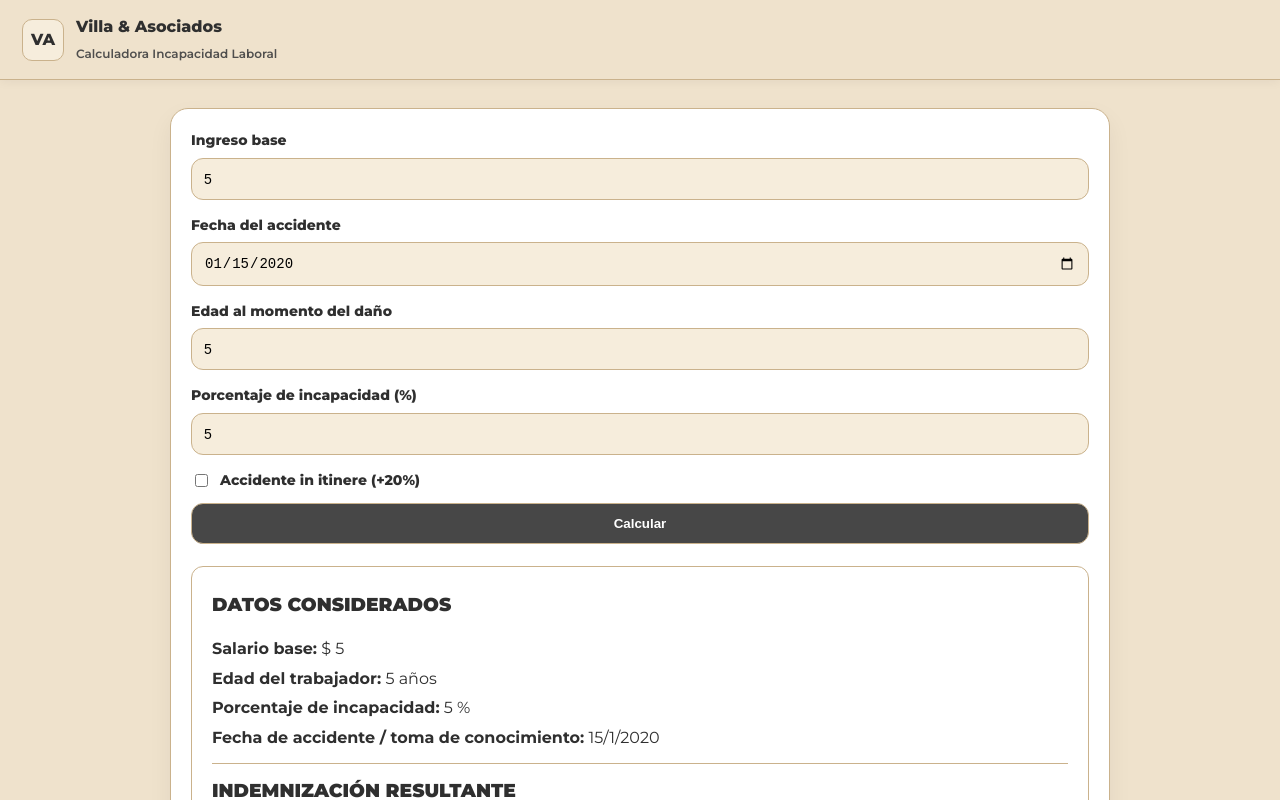
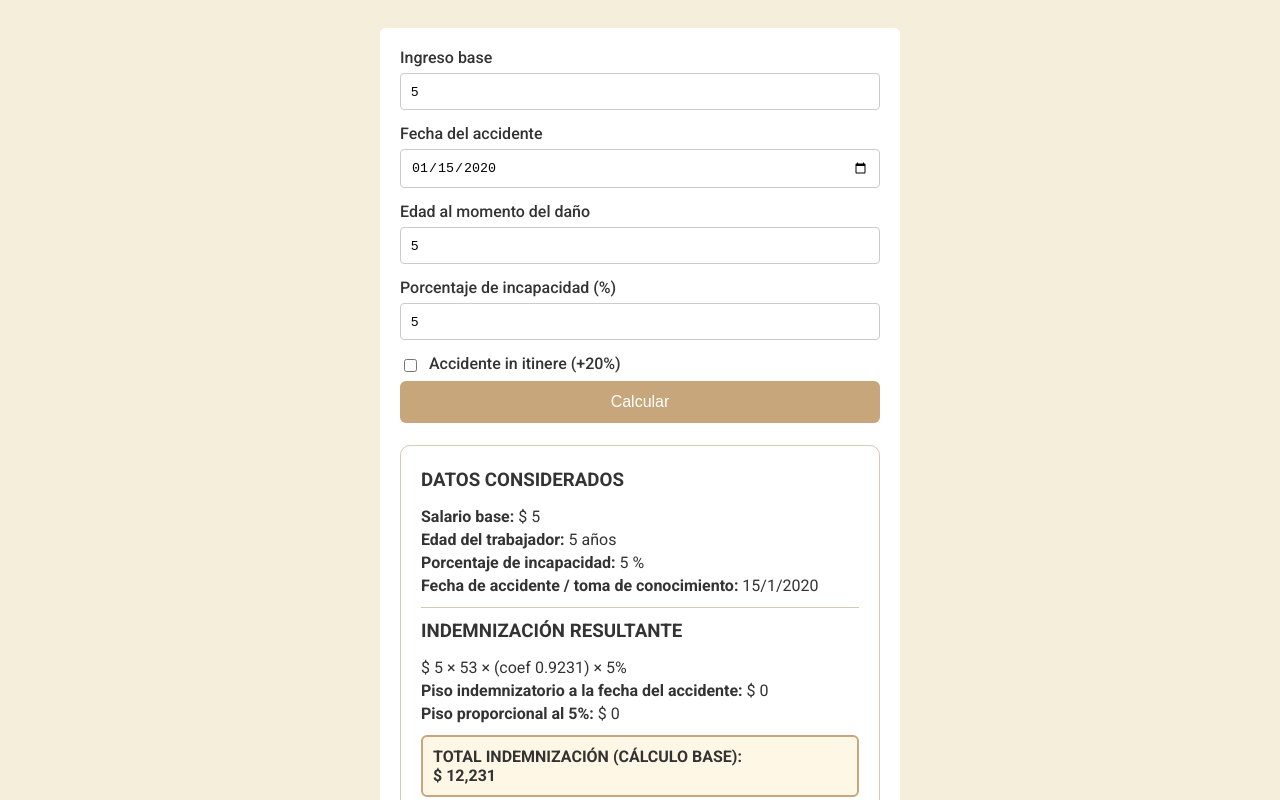
Before and after one commit to estudio-villa/formularios, a plain HTML site: page indemnizacion_accidentes.html in a window 1280 px wide. Both pictures are taken after typing "5", "2020-01-15", "5", "5" into the empty fields and a click on the button "Calcular". Shown: the top 800 px of the page. Drawn offline with Linux system fonts and the light colour scheme.

Commit message:
use original format

```diff
--- a/indemnizacion_accidentes.html
+++ b/indemnizacion_accidentes.html
@@ -1,166 +1,86 @@
 <!DOCTYPE html>
-<html lang="es-AR">
+<html lang="es">
 <head>
-  <meta charset="utf-8" />
-  <meta name="viewport" content="width=device-width, initial-scale=1" />
-  <title>Calculadora Incapacidad Laboral — Villa & Asociados</title>
-  <link href="https://fonts.googleapis.com/css2?family=Montserrat:wght@400;600;700;800;900&display=swap" rel="stylesheet" />
+  <meta charset="UTF-8" />
+  <title></title>
+  <link href="https://fonts.googleapis.com/css?family=Roboto:400,500,700&display=swap" rel="stylesheet" />
   <style>
-    /* ===== Línea gráfica Villa & Asociados ===== */
     :root{
-      --sand:#efe2cc;
-      --sand-2:#f6eddc;
-      --charcoal:#474747;
-      --graphite:#2f2f2f;
-      --accent:#b89a72;
-      --ring:#cab28c;
-      --white:#fff;
-      --transition:all .3s ease;
-      --radius:18px;
+      --accent:#C6A67A; /* dorado/arena del logo (botones / resaltes) */
+      --ink:#333333;   /* gris oscuro del texto */
+      --muted:#666666; /* gris suave */
+      --bg:#F4EEDB;    /* fondo cálido (como el screenshot del estudio) */
+      --panel:#FFFFFF; /* tarjetas y formularios en blanco */
+      --border:#D6CBB4; /* borde en tono arena claro */
     }
+    *{box-sizing:border-box}
+    body{font-family:'Roboto',sans-serif;background:var(--bg);margin:0;padding:0;color:var(--ink)}
 
-    *{box-sizing:border-box}
-    html,body{height:100%}
-    body{
-      margin:0;
-      background:var(--sand);
-      font-family:"Montserrat",system-ui,-apple-system,Segoe UI,Roboto,Arial,sans-serif;
-      color:var(--graphite);
-      line-height:1.6;
-    }
+    /* ===== Contenedor app ===== */
+    .wrap{max-width:820px;margin:28px auto;padding:0 16px}
+    .card{background:var(--panel);padding:20px;border-radius:6px;max-width:520px;margin:0 auto}
+    label{display:block;font-weight:500;margin-bottom:6px}
+    input[type="number"],input[type="date"]{width:100%;padding:10px;margin-bottom:14px;border:1px solid #ccc;border-radius:4px}
+    input[type="checkbox"]{margin-right:8px;vertical-align:middle}
+    button{background:var(--accent);color:#fff;padding:12px 16px;border:none;border-radius:6px;font-size:16px;cursor:pointer;width:100%}
+    button:hover{filter:brightness(.95)}
 
-    /* Topbar */
-    .topbar{
-      position:sticky;top:0;z-index:10;
-      background:var(--sand);
-      border-bottom:1px solid var(--ring);
-      padding:14px 22px;
-      display:flex;align-items:center;gap:12px;
-      box-shadow:0 2px 10px rgba(0,0,0,.05)
-    }
-    .brand{display:flex;align-items:center;gap:12px;font-weight:800;color:var(--graphite);text-decoration:none}
-    .logo{
-      width:42px;height:42px;border-radius:10px;display:grid;place-items:center;
-      background:var(--sand-2);border:1px solid var(--ring);font-weight:800;color:var(--graphite);
-      transition:var(--transition)
-    }
-    .brand:hover .logo{transform:rotate(5deg);background:var(--accent);color:#fff}
-    .brand small{font-size:.75rem;font-weight:600;color:var(--charcoal);opacity:.95}
+    .resultado{background:#fff;padding:18px;margin-top:22px;border-radius:8px;border:1px solid var(--border)}
+    .resultado h3{margin:.2rem 0 1rem 0}
+    .res-dato{margin:.25rem 0;color:var(--ink)}
+    .res-resaltado{background:#fff7e6;border:2px solid var(--accent);padding:10px;border-radius:6px;margin-top:12px;font-weight:700}
 
-    /* Contenedor */
-    .wrap{max-width:980px;margin:28px auto;padding:0 20px}
-
-    /* Card principal */
-    .card{
-      background:var(--white);
-      border:1px solid var(--ring);
-      border-radius:var(--radius);
-      box-shadow:0 10px 24px rgba(0,0,0,.06);
-      padding:20px
-    }
-
-    /* Formularios */
-    label{display:block;font-weight:800;margin-bottom:6px;color:var(--graphite);font-size:14px}
-    input[type="number"], input[type="date"]{
-      width:100%;
-      padding:12px;
-      border:1.5px solid var(--ring);
-      border-radius:12px;
-      background:var(--sand-2);
-      outline:none;font-size:14px;
-      transition:box-shadow .15s ease,border-color .15s ease,background .15s ease;
-      margin-bottom:14px;
-    }
-    input[type="number"]:focus, input[type="date"]:focus{
-      border-color:var(--accent);
-      box-shadow:0 0 0 4px rgba(0,0,0,.06);
-      background:#fff;
-    }
-    input[type="checkbox"]{margin-right:8px;vertical-align:middle}
-
-    button{
-      appearance:none;border:1.5px solid var(--ring);
-      background:var(--charcoal);color:#fff;
-      padding:12px 16px;border-radius:12px;
-      font-weight:800;cursor:pointer;
-      transition:transform .05s,background .15s,color .15s,border .15s;
-      width:100%;
-      margin-top:6px
-    }
-    button:hover{background:var(--accent)}
-    button:active{transform:translateY(1px)}
-
-    /* Resultado */
-    .resultado{
-      background:#fff;
-      padding:18px;
-      margin-top:22px;
-      border-radius:12px;
-      border:1px solid var(--ring)
-    }
-    .resultado h3{margin:.2rem 0 1rem 0;font-weight:900}
-    .res-dato{margin:.25rem 0;color:var(--graphite)}
-    .res-resaltado{
-      background:#fff7e6;border:2px solid var(--accent);
-      padding:10px;border-radius:10px;margin-top:12px;font-weight:800
-    }
-
-    /* Área imprimible */
-    #print-surface{background:#fff;border:1px solid var(--ring);border-radius:12px;padding:20px}
-
-    /* Encabezado de marca para impresión */
+    /* ===== Encabezado / pie exclusivos para imprimir ===== */
     .print-chrome{display:none}
     .brand-header{display:flex;align-items:center;gap:14px}
     .brand-mark{display:flex;align-items:center;gap:10px}
-    .brand-logo{
-      width:50px;height:50px;border-radius:10px;background:var(--accent);
-      color:#333;display:flex;align-items:center;justify-content:center;
-      font-size:20px;font-weight:800;border:1px solid var(--ring)
-    }
+    .brand-logo{width:44px;height:44px;border-radius:8px;background:linear-gradient(135deg,var(--accent),#ff9440);box-shadow:0 4px 10px rgba(0,0,0,.08)}
     .brand-title{font-weight:800;letter-spacing:.5px}
-    .brand-sub{color:#666;font-size:13px;margin-top:2px}
+    .brand-sub{color:var(--muted);font-size:13px;margin-top:2px}
+    .print-footer{font-size:12px;color:var(--muted);margin-top:14px}
 
-    /* Print */
-    @page{size:A4;margin:16mm}
+    /* Zona imprimible ensamblada */
+    #print-surface{background:#fff;border:1px solid var(--border);border-radius:10px;padding:20px;}
+
+    #printBtn{margin-top:14px}
+
+    /* ===== Estilos de impresión ===== */
     @media print{
       body{background:#fff}
+      /* Ocultamos solo el FORMULARIO, no el resultado */
       #ippForm, #printBtn {display:none !important}
+      /* NO ocultar .card completa, así se imprime el cálculo */
       .wrap{max-width:100%;margin:0;padding:0}
       .print-chrome{display:block}
       #print-surface{border:none;border-radius:0;padding:24mm 18mm}
+      .brand-logo{width:50px;height:50px}
       .brand-title{font-size:20px}
       .res-resaltado{border-width:2px}
+      @page{size:A4;margin:16mm}
     }
+
   </style>
 </head>
 <body>
-  <!-- Topbar -->
-  <header class="topbar">
-    <a class="brand" href="https://estudio-villa.com" aria-label="Ir a Estudio Villa">
-      <div class="logo">VA</div>
-      <div>Villa &amp; Asociados<br><small>Calculadora Incapacidad Laboral</small></div>
-    </a>
-  </header>
-
-  <!-- Chrome de marca solo para imprimir -->
-  <header class="print-chrome" id="print-header">
-    <div class="brand-header" style="padding:14px 20px;">
-      <div class="brand-logo">VA</div>
-      <div class="brand-mark">
-        <div>
-          <div class="brand-title" style="color:#333;">Calculadora Incapacidad Laboral</div>
-          <div class="brand-sub">Derecho laboral · Accidentes de trabajo · Enfermedades profesionales</div>
-          <div class="brand-sub">Avenida Roque Sáenz Peña 720, Piso 4° E · CABA · +54 9 11 6257-7792 · estudio-villa.com</div>
+  <div class="wrap">
+    <!-- Chrome de marca que solo aparece al imprimir / exportar PDF -->
+    <header class="print-chrome" id="print-header">
+      <div class="brand-header" style="padding:14px 0;">
+        <div class="brand-logo" style="width:50px;height:50px;border-radius:10px;background:#C6A67A;color:#333;display:flex;align-items:center;justify-content:center;font-size:20px;font-weight:800;">VA</div>
+        <div class="brand-mark">
+          <div>
+            <div class="brand-title" style="font-size:22px;font-weight:800;color:#333;">Calculadora Incapacidad Laboral</div>
+            <div class="brand-sub" style="color:#666;font-size:14px;">Derecho laboral · Accidentes de trabajo · Enfermedades profesionales</div>
+            <div class="brand-sub" style="color:#666;font-size:13px;">Avenida Roque Sáenz Peña 720, Piso 4° E · CABA · +54 9 11 6257‑7792 · estudio-villa.com</div>
+          </div>
         </div>
       </div>
-    </div>
-    <hr style="margin:10px 0;border:none;border-top:2px solid var(--accent)">
-  </header>
+      <hr style="margin:10px 0;border:none;border-top:2px solid #C6A67A">
+    </header>
+    </header>
 
-  <!-- Contenido -->
-  <main class="wrap">
+    <!-- Formulario interactivo -->
     <div class="card">
-      <!-- ====== FORMULARIO (IDs y textos intactos) ====== -->
       <form id="ippForm">
         <label for="baseIncome">Ingreso base</label>
         <input type="number" id="baseIncome" step="0.01" required />
@@ -177,14 +97,11 @@
         <label><input type="checkbox" id="itinere" /> Accidente in itinere (+20%)</label>
         <button type="submit">Calcular</button>
       </form>
-
-      <!-- Resultado -->
       <div id="result"></div>
     </div>
-  </main>
+  </div>
 
   <script>
-    /* ===== LÓGICA INTACTA (del archivo original) ===== */
     const pisos=[
       {desde:'2025-09-01',monto:87629423},
       {desde:'2025-03-01',monto:71799818},
@@ -199,6 +116,9 @@
       {desde:'2020-09-01',monto:3483482},
       {desde:'2020-03-01',monto:2958970}
     ];
+
+    const $wrap=document.querySelector('.wrap');
+    const $result=document.getElementById('result');
 
     document.getElementById('ippForm').addEventListener('submit',function(e){
       e.preventDefault();
@@ -221,26 +141,29 @@
       const fAcc=fecha.toLocaleDateString('es-AR');
       const hoy=new Date().toLocaleDateString('es-AR');
 
-      // Render conservando textos del original
-      document.getElementById('result').innerHTML=`
+      // Contenido normal (pantalla)
+      $result.innerHTML=`
         <div class="resultado" id="print-surface">
           <h3>DATOS CONSIDERADOS</h3>
           <div class="res-dato"><strong>Salario base:</strong> $ ${ingreso.toLocaleString('es-AR')}</div>
           <div class="res-dato"><strong>Edad del trabajador:</strong> ${edad} años</div>
           <div class="res-dato"><strong>Porcentaje de incapacidad:</strong> ${porcentaje} %</div>
           <div class="res-dato"><strong>Fecha de accidente / toma de conocimiento:</strong> ${fAcc}</div>
-          <hr style="border:none;border-top:1px solid var(--ring);margin:12px 0">
+          <hr style="border:none;border-top:1px solid var(--border);margin:12px 0">
           <h3>INDEMNIZACIÓN RESULTANTE</h3>
           <div class="res-dato">$ ${ingreso.toLocaleString('es-AR')} × 53 × (coef ${coef.toFixed(4)}) × ${itinere? '1.20 × ':''}${porcentaje}%</div>
           <div class="res-dato"><strong>Piso indemnizatorio a la fecha del accidente:</strong> $ ${piso.toLocaleString('es-AR')}</div>
           <div class="res-dato"><strong>Piso proporcional al ${porcentaje}%:</strong> $ ${pisoProp.toLocaleString('es-AR')}</div>
           <div class="res-resaltado">TOTAL INDEMNIZACIÓN (${usarPiso? 'PISO APLICADO':'CÁLCULO BASE'}):<br>$ ${final.toLocaleString('es-AR',{minimumFractionDigits:2})}</div>
-          <div class="res-dato" style="margin-top:10px;color:#666;font-size:13px">Liquidación efectuada el día ${hoy}</div>
+          <div class="res-dato" style="margin-top:10px;color:var(--muted);font-size:13px">Liquidación efectuada el día ${hoy}</div>
           <button id="printBtn" type="button">Imprimir / Guardar PDF</button>
         </div>`;
 
-      // Botón de impresión (misma funcionalidad)
-      document.getElementById('printBtn').onclick=()=>{ window.print(); };
+      // Handler de impresión con armado de cabecera/pie (marca fuera del recuadro final)
+      document.getElementById('printBtn').onclick=()=>{
+        // Mostrar cabecera/pie de marca (ya están en DOM con clase print-chrome)
+        window.print();
+      };
     });
   </script>
 </body>
```
